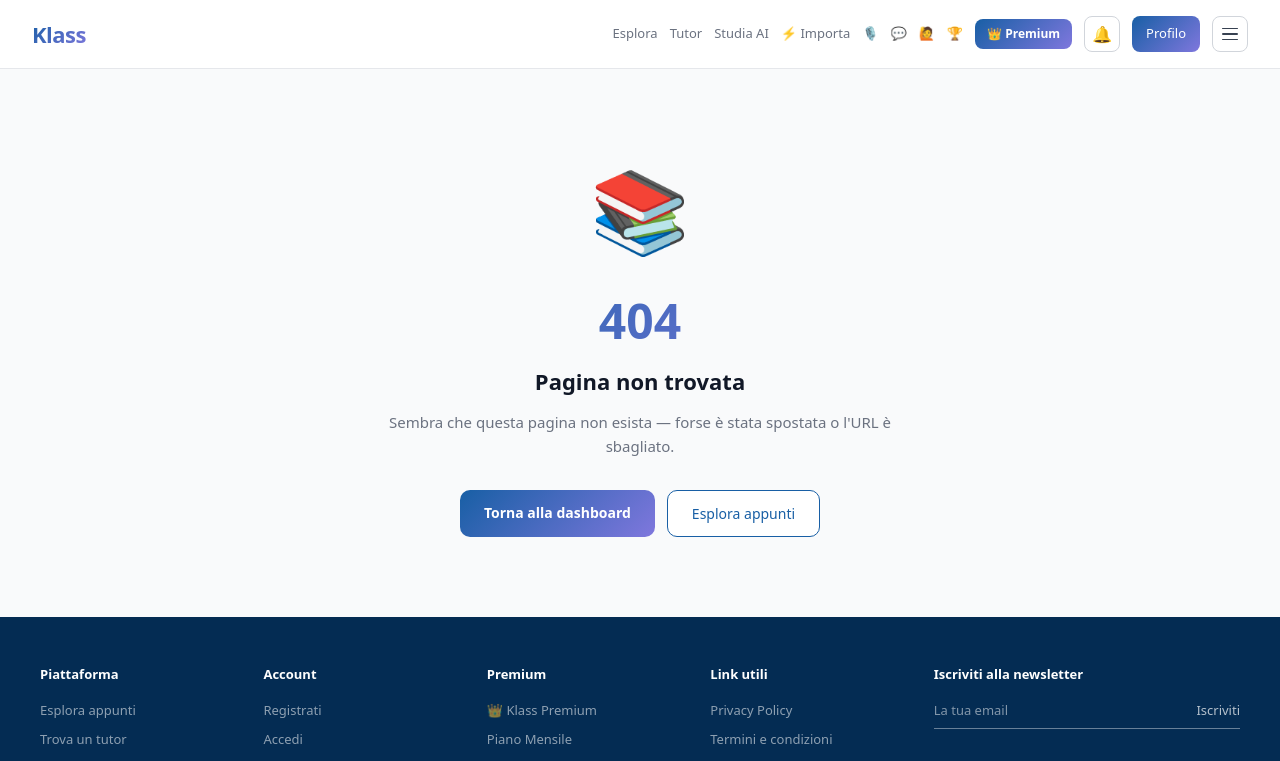
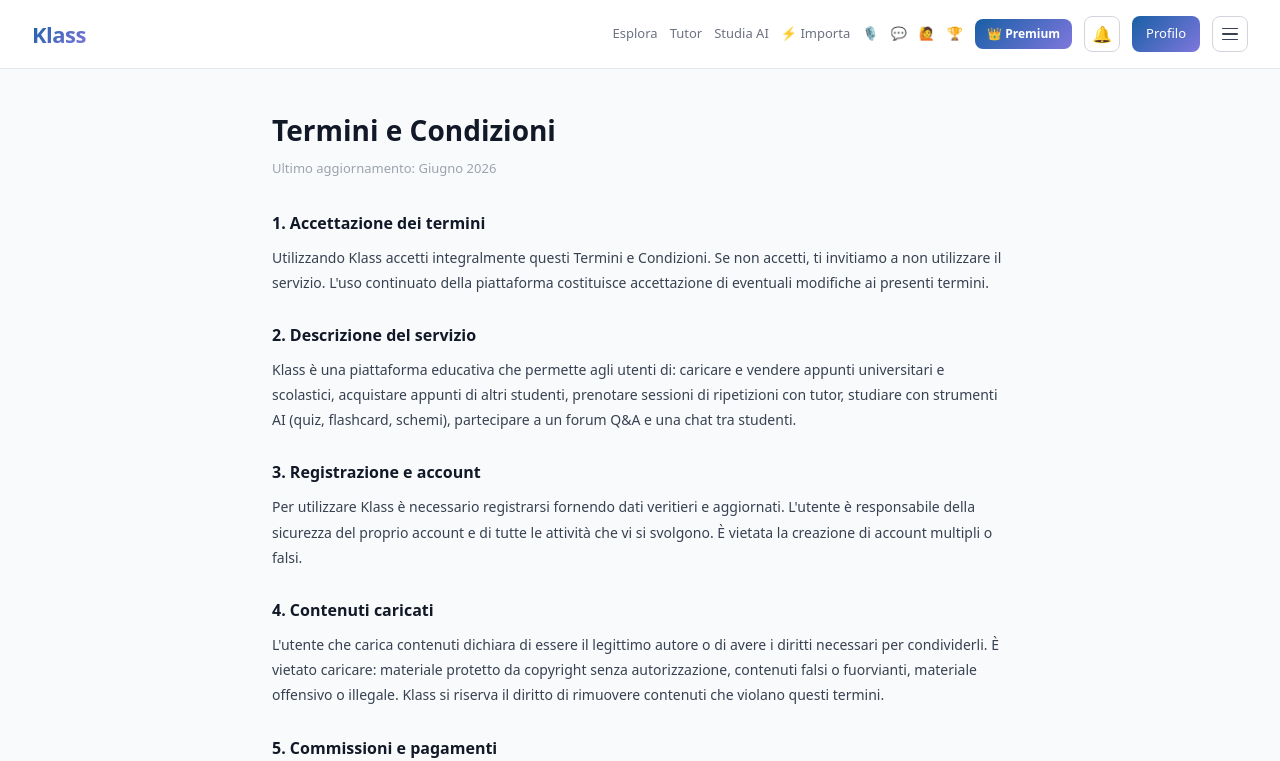
Before and after one commit to StarUpm/studynotes, a Next.js app: page /termini in a window 1280 px wide. Before the commit this address had no page. Shown: the top 761 px of the page. Built offline with nearby package versions, Linux system fonts and the light colour scheme.

Commit message:
Create page.tsx

```diff
--- /dev/null
+++ b/src/app/termini/page.tsx
@@ -0,0 +1,74 @@
+import Layout from '@/app/components/Layout'
+
+export default function Termini() {
+  return (
+    <Layout>
+      <div style={{ maxWidth: 800, margin: '0 auto', padding: '40px 32px' }}>
+        <h1 style={{ fontSize: 28, fontWeight: 700, color: '#111827', marginBottom: 8 }}>Termini e Condizioni</h1>
+        <p style={{ fontSize: 13, color: '#9CA3AF', marginBottom: 32 }}>Ultimo aggiornamento: Giugno 2026</p>
+
+        {[
+          {
+            titolo: '1. Accettazione dei termini',
+            testo: 'Utilizzando Klass accetti integralmente questi Termini e Condizioni. Se non accetti, ti invitiamo a non utilizzare il servizio. L\'uso continuato della piattaforma costituisce accettazione di eventuali modifiche ai presenti termini.'
+          },
+          {
+            titolo: '2. Descrizione del servizio',
+            testo: 'Klass è una piattaforma educativa che permette agli utenti di: caricare e vendere appunti universitari e scolastici, acquistare appunti di altri studenti, prenotare sessioni di ripetizioni con tutor, studiare con strumenti AI (quiz, flashcard, schemi), partecipare a un forum Q&A e una chat tra studenti.'
+          },
+          {
+            titolo: '3. Registrazione e account',
+            testo: 'Per utilizzare Klass è necessario registrarsi fornendo dati veritieri e aggiornati. L\'utente è responsabile della sicurezza del proprio account e di tutte le attività che vi si svolgono. È vietata la creazione di account multipli o falsi.'
+          },
+          {
+            titolo: '4. Contenuti caricati',
+            testo: 'L\'utente che carica contenuti dichiara di essere il legittimo autore o di avere i diritti necessari per condividerli. È vietato caricare: materiale protetto da copyright senza autorizzazione, contenuti falsi o fuorvianti, materiale offensivo o illegale. Klass si riserva il diritto di rimuovere contenuti che violano questi termini.'
+          },
+          {
+            titolo: '5. Commissioni e pagamenti',
+            testo: 'Klass trattiene una commissione del 20% su ogni vendita di appunti e su ogni sessione di tutoraggio completata. I pagamenti vengono elaborati tramite Stripe. I guadagni vengono accreditati entro 7 giorni lavorativi dalla completamento della transazione. Le tariffe di abbonamento Premium sono indicate nella pagina dedicata e possono variare nel tempo.'
+          },
+          {
+            titolo: '6. Abbonamento Premium',
+            testo: 'L\'abbonamento Premium si rinnova automaticamente alla scadenza. L\'utente può cancellare il rinnovo automatico in qualsiasi momento dalla propria area personale. Non sono previsti rimborsi per i periodi già pagati, salvo nei casi previsti dalla legge. Klass si riserva il diritto di modificare i piani e i prezzi con preavviso di 30 giorni.'
+          },
+          {
+            titolo: '7. Sessioni di tutoraggio',
+            testo: 'Le sessioni di tutoraggio avvengono tramite videochiamata integrata. Il pagamento viene trattenuto fino al completamento della sessione. In caso di cancellazione con meno di 24 ore di preavviso, il tutor ha diritto al 50% del compenso. Klass non è responsabile della qualità delle sessioni ma fornisce un sistema di recensioni per garantire la qualità del servizio.'
+          },
+          {
+            titolo: '8. Comportamento degli utenti',
+            testo: 'È vietato: condividere informazioni false o fuorvianti, molestare altri utenti, tentare di aggirare il sistema di pagamento, usare la piattaforma per attività illegali, fare spam o pubblicità non autorizzata. La violazione di queste regole può comportare la sospensione o cancellazione dell\'account.'
+          },
+          {
+            titolo: '9. Limitazione di responsabilità',
+            testo: 'Klass non garantisce la correttezza dei contenuti caricati dagli utenti. Non siamo responsabili per eventuali danni derivanti dall\'uso della piattaforma o dalla qualità dei contenuti e delle sessioni. Il servizio è fornito "così com\'è" senza garanzie implicite.'
+          },
+          {
+            titolo: '10. Proprietà intellettuale',
+            testo: 'Il marchio Klass, il logo e tutti i contenuti della piattaforma sono di proprietà di Klass. Gli utenti mantengono la proprietà dei contenuti che caricano, ma concedono a Klass una licenza non esclusiva per visualizzarli e distribuirli sulla piattaforma.'
+          },
+          {
+            titolo: '11. Legge applicabile',
+            testo: 'Questi termini sono regolati dalla legge italiana. Per qualsiasi controversia è competente il Foro di Milano, salvo diversa disposizione di legge a tutela del consumatore.'
+          },
+          {
+            titolo: '12. Contatti',
+            testo: 'Per qualsiasi domanda sui presenti Termini e Condizioni contattaci a: legal@klass.it'
+          }
+        ].map(function(s) {
+          return (
+            <div key={s.titolo} style={{ marginBottom: 28 }}>
+              <h2 style={{ fontSize: 16, fontWeight: 700, color: '#111827', marginBottom: 10 }}>{s.titolo}</h2>
+              <p style={{ fontSize: 14, color: '#374151', lineHeight: 1.8 }}>{s.testo}</p>
+            </div>
+          )
+        })}
+
+        <div style={{ background: '#EFF6FF', border: '0.5px solid #BFDBFE', borderRadius: 12, padding: 20, marginTop: 32 }}>
+          <p style={{ fontSize: 13, color: '#185FA5' }}>Per domande legali contattaci a <strong>legal@klass.it</strong></p>
+        </div>
+      </div>
+    </Layout>
+  )
+}
```
